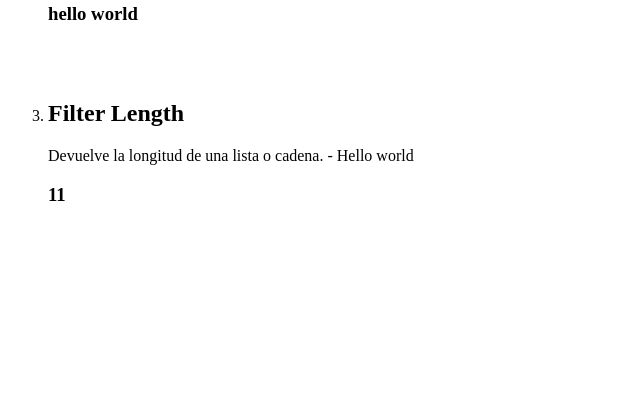
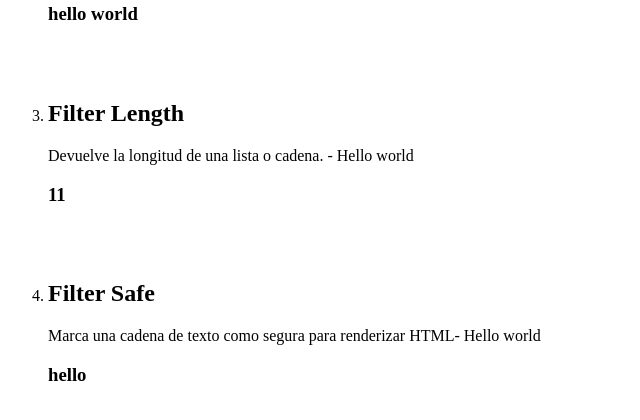
Before and after one commit to FabbPP/PWeb2Marcela, a Django app: page /pruebaFilters/ in a window 1280 px wide. Shown: the part 327-747 px from the top of the page, without its empty margins (0-640 px from the left). Run offline with Django 5.2, Linux system fonts and the light colour scheme.

Commit message:
Prueba filter safe -filters

```diff
--- a/Django_project/listaContactos/personas/templates/pruebaFilters.html
+++ b/Django_project/listaContactos/personas/templates/pruebaFilters.html
@@ -17,6 +17,10 @@
             <li><h2>  <strong>Filter Length</strong> </h2></li>
             <p1> Devuelve la longitud de una lista o cadena. - Hello world</p1>
             <h3> {{ "HELLO WORLD" | length}} </h3>
+            <br> </br>
+            <li><h2>  <strong>Filter Safe</strong> </h2></li>
+            <p1> Marca una cadena de texto como segura para renderizar HTML- Hello world</p1>
+            <h3> {{ "<strong>hello</strong>" | safe }} </h3>
         </ol>
     </body>
 </html>
```
